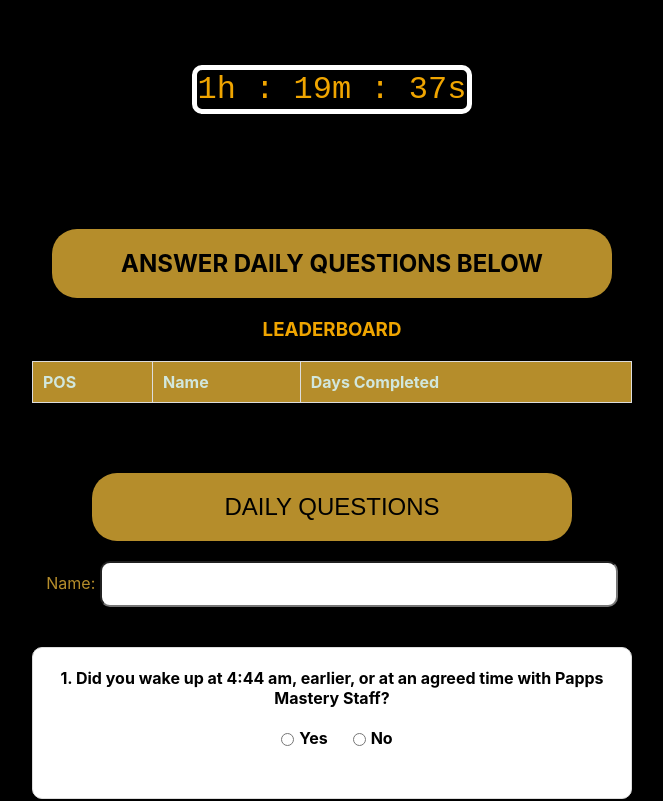
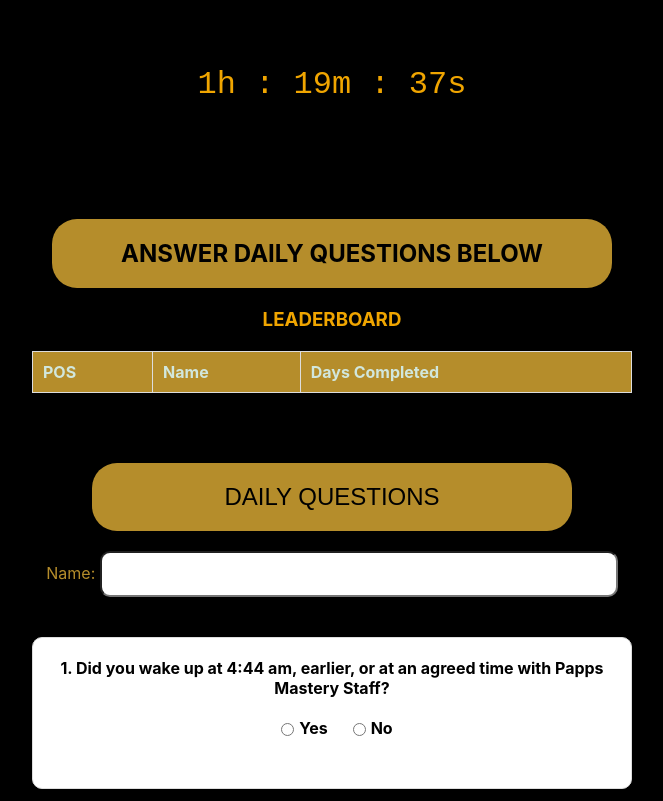
Before and after one commit to datadiego/papps-self-mastery, a React (Create React App) app: page / in a window 1280 px wide. Shown: the top 801 px of the page, without its empty margins (308-971 px from the left). Built offline with nearby package versions, Linux system fonts and the light colour scheme; the HTML template or start-up script is replaced by a standard one.

Commit message:
Removed white border from countdown timer

```diff
--- a/src/styles/CountdownTimer.css
+++ b/src/styles/CountdownTimer.css
@@ -1,11 +1,10 @@
 /* CountdownTimer.css */
 .countdown-timer {
     background-color: #000;
-    border: 5px solid #fff;
+    /* border: 5px solid #fff; */ /* Commented out to remove the white border */
     border-radius: 10px;
     display: inline-block;
     font-family: 'Courier New', Courier, monospace;
-
     padding: 1px;
     text-align: center;
     color: #f0a500;
```
